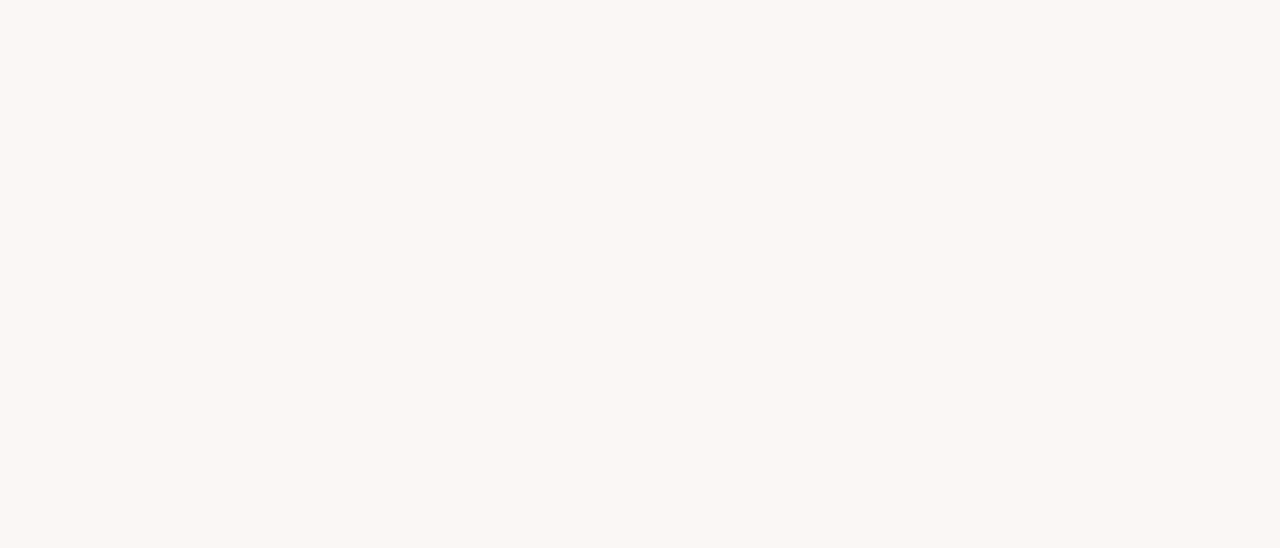
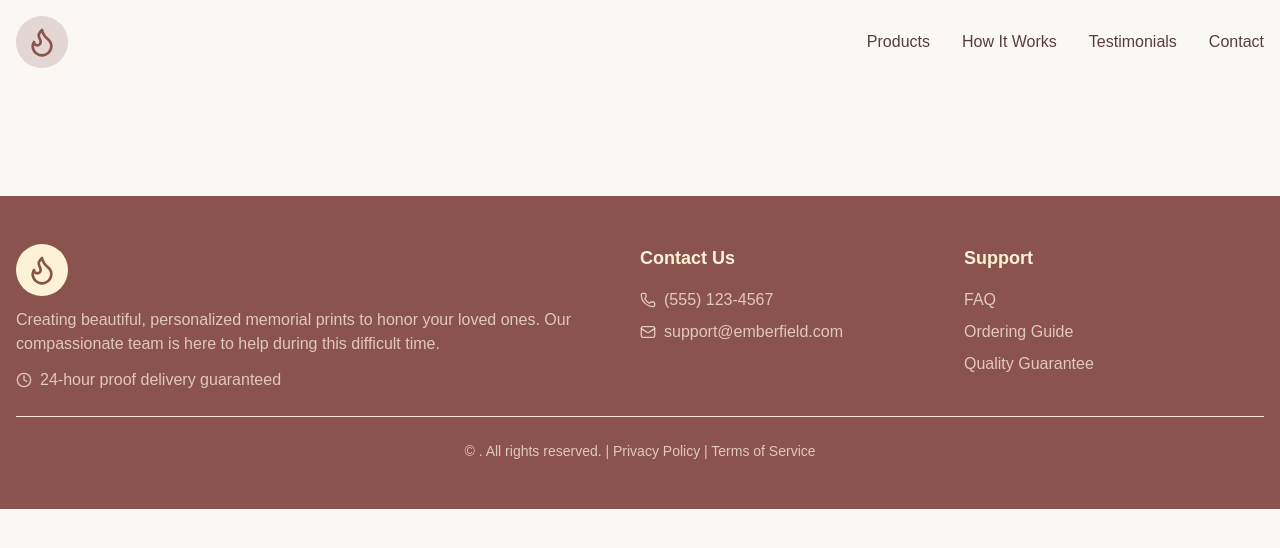
Before and after one commit to sfxdevelop/embrance, a Next.js app: page /customize in a window 1280 px wide. Before the commit this address had no page. Shown: the top 548 px of the page. Built offline with nearby package versions, Linux system fonts and the light colour scheme; a web font is replaced by a local one.

Commit message:
customize page

```diff
--- /dev/null
+++ b/src/app/(public)/customize/_sections/customization-form-section.tsx
@@ -0,0 +1,13 @@
+import { cn } from "~/lib/utils";
+
+export function CustomizationFormSection() {
+  return (
+    <section className={cn("relative overflow-hidden")}>
+      <div
+        className={cn(
+          "max-w-7xl mx-auto px-4 pb-20 md:pb-28 relative flex flex-col items-center gap-8",
+        )}
+      ></div>
+    </section>
+  );
+}
--- /dev/null
+++ b/src/app/(public)/customize/page.tsx
@@ -0,0 +1,5 @@
+import { CustomizationFormSection } from "./_sections/customization-form-section";
+
+export default function CustomizePage() {
+  return <CustomizationFormSection />;
+}
```
